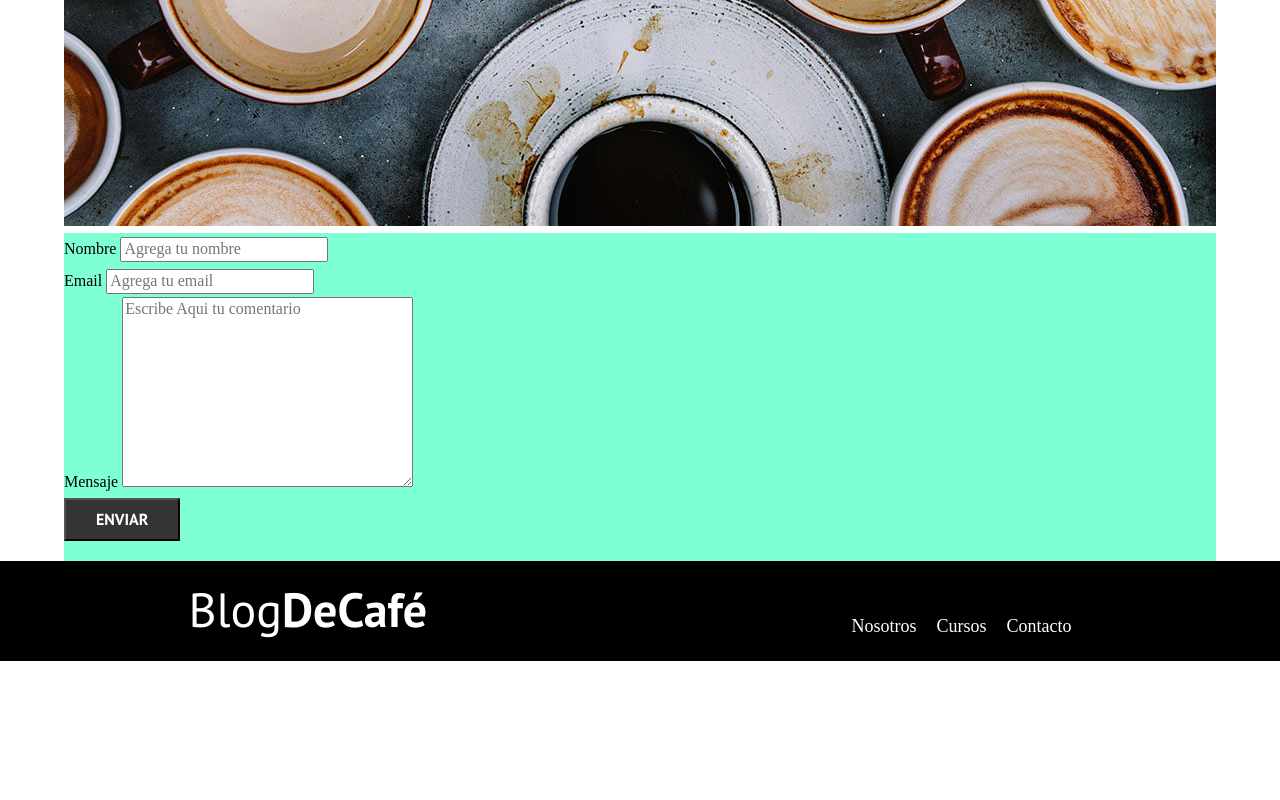
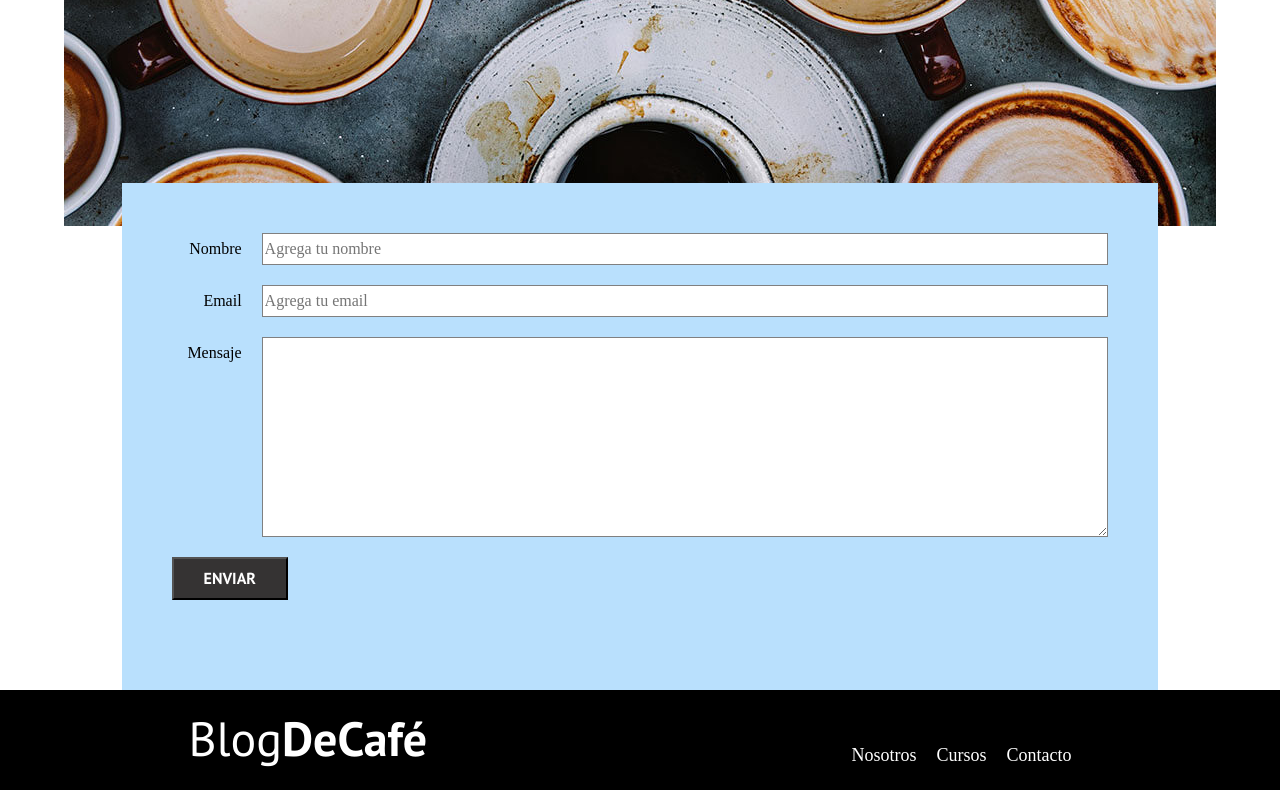
Before and after one commit to MauroAgnus/BlogDeCafe, a plain HTML site: page contacto.html in a window 1280 px wide. Shown: the part 969-1769 px from the top of the page. Before the commit the page ends 1639 px from the top, so only its background shows below. Drawn offline with Linux system fonts and the light colour scheme.

Commit message:
finalizando proyecto, falta j.script y modificar fotografías, falta también el backend- Agnus

```diff
--- a/CSS/styles.css
+++ b/CSS/styles.css
@@ -269,17 +269,28 @@ img {
   height: 50rem;
   background-repeat: no-repeat;
  }
+ /**formulario**/
  .formulario {
-  background-color: aquamarine;
- }
+  background-color: rgb(185, 224, 253);
+  margin: -5rem auto 0 auto;
+  width: 90%;
+  padding: 5rem;
+}
  .campo {
+  display: flex;
+  margin-bottom: 2rem;
  }
 .campo__label {
-
+  flex: 0 0 9rem;
+  text-align: right;
+  padding-right: 2rem;
 }
 .campo__field {
+  flex: 1;
+  border: 1px solid grey;
 
 }
 .campo__field--textarea {
+  height: 20rem;
 
 }
--- a/contacto.html
+++ b/contacto.html
@@ -1,5 +1,5 @@
 <!DOCTYPE html>
-<html lang="en">
+<html lang="es">
 <head>
     <meta charset="UTF-8">
     <meta name="viewport" content="width=device-width, initial-scale=1.0">
@@ -36,28 +36,43 @@
 
     </header>
 
+
     <main class="contenedor">
         <h3 class="centrar-texto">Contacto</h3>
         <div class="contacto__bg">
         </div>
+            <!--Inicio del formulario de contacto-->
         <form class="formulario">
             <div class="campo">
                 <label class="campo__label" for="nombre">Nombre</label>
-                <input class="campo__field" type="text" placeholder="Agrega tu nombre" id="nombre">
+                <input class="campo__field"
+                type="text"
+                placeholder="Agrega tu nombre"
+                id="nombre">
             </div>
             <div class="campo">
                 <label class="campo__label" for="email">Email</label>
-                <input class="campo__field" type="email" placeholder="Agrega tu email" id="email">
+                <input class="campo__field"
+                type="email"
+                placeholder="Agrega tu email"
+                id="email">
             </div>
             <div class="campo">
                 <label class="campo__label" for="mensaje">Mensaje</label>
-                <textarea class="campo__field campo__field--textarea" id="mensaje" cols="30" rows="10" placeholder="Escribe Aqui tu comentario"></textarea>
+                <textarea class="campo__field campo__field--textarea"
+                id="mensaje"
+                cols="30"
+                rows="10"
+                placeholder="Comenta">
+                </textarea>
             </div>
             <div class="campo">
-                <input class="boton boton__primario" type="submit" value="Enviar">
+                <input class="boton boton__primario"
+                type="submit"
+                value="Enviar">
             </div>
 
-        </form>
+        </form><!--fin de formulario-->
     </main>
 
     <footer class="footer">
```
Also changed, not shown: vim.txt (added).
